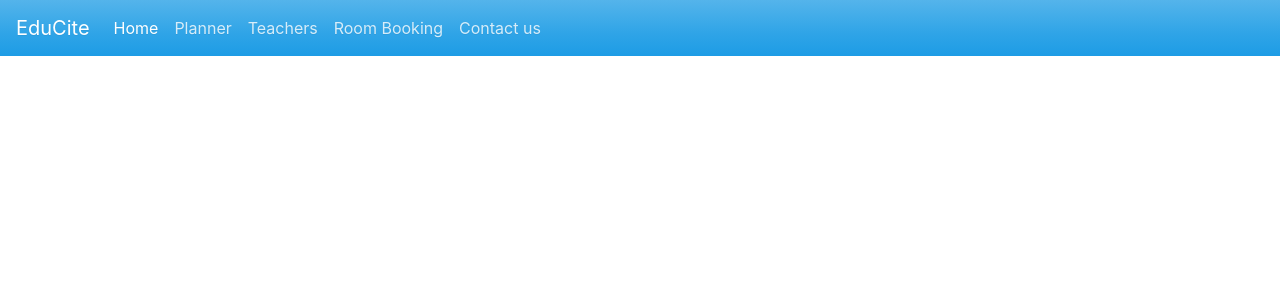
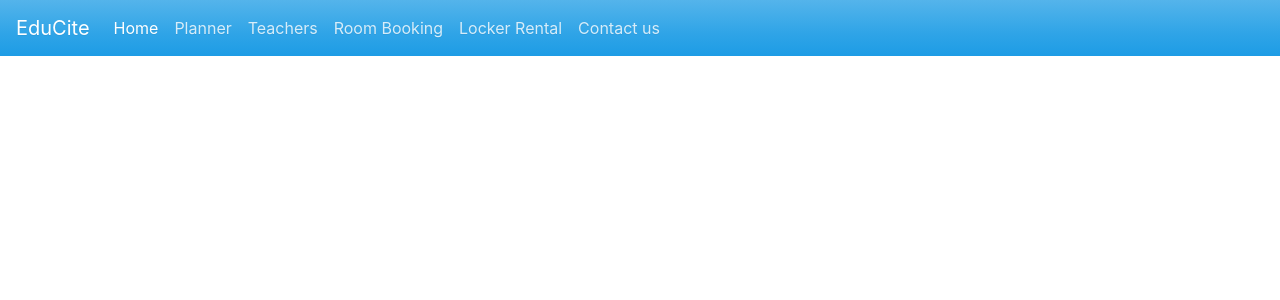
Before and after one commit to StevenZwe/OOPP-Ting, a Flask app: template templates/Layout.html in a window 1280 px wide. Shown: the top 300 px of the page. Run offline with Flask 2, Linux system fonts and the light colour scheme; the template is opened without the code that fills it, so the values that code supplies are empty; some libraries are stand-ins or nearby versions.

Commit message:
added locker rental nav bar in layout.html

```diff
--- a/templates/Layout.html
+++ b/templates/Layout.html
@@ -26,6 +26,9 @@
       <li class="nav-item">
         <a class="nav-link" href="#"> Room Booking </a>
       </li>
+        <li class="nav-item">
+        <a class="nav-link" href="#"> Locker Rental</a>
+      </li>
       <li class="nav-item">
         <a class="nav-link" href="#"> Contact us</a>
       </li>
```
